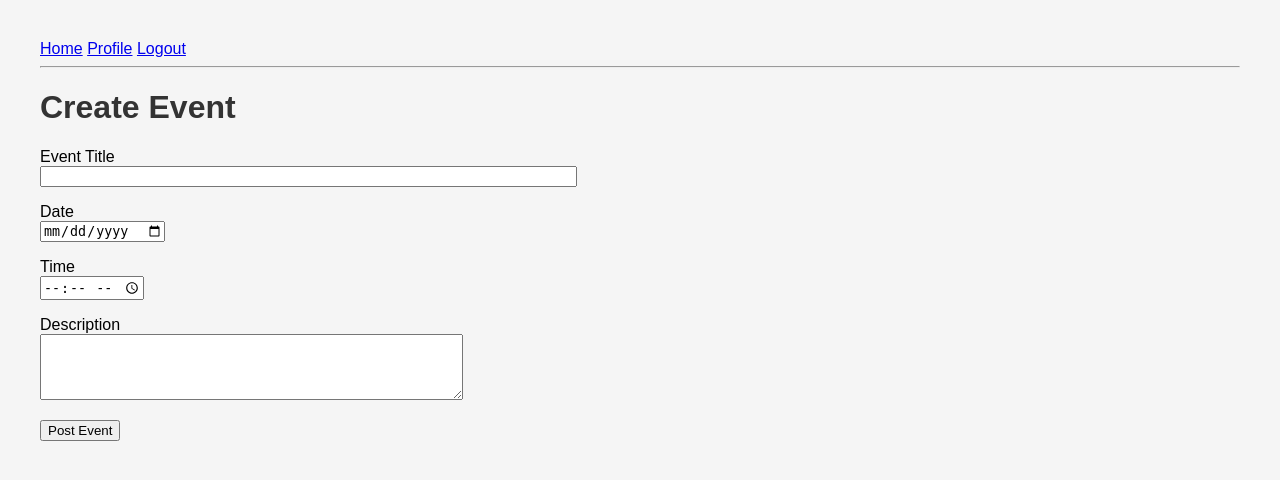
After one commit to Daenariz/riichi-club, a Flask app: page /create_event in a window 1280 px wide. The commit adds this page. Shown: the top 480 px of the page. Run offline with Flask 3, Linux system fonts and the light colour scheme; the visitor is signed in with stand-in values (Sample User, id 1); data comes from the database, SQL or seed files in the repository.

Commit message:
event forms added with create, edit, delete

```diff
--- a/app/blueprints/home.py
+++ b/app/blueprints/home.py
@@ -1,9 +1,9 @@
 from flask import Blueprint, render_template, flash, redirect, url_for, request
-from app.forms import LoginForm, EditProfileForm
+from app.forms import LoginForm, EditProfileForm, EventForm
 from flask_login import login_user, current_user, logout_user, login_required
 import sqlalchemy as sa
 from app import db
-from app.models import User
+from app.models import User, Post
 from urllib.parse import urlsplit
 from datetime import datetime, timezone
 
@@ -18,19 +18,10 @@ def before_request():
 
 @home_bp.route('/')
 @home_bp.route('/index')
-@login_required
+# @login_required
 def index():
-    # user = {'username': 'Miguel'}
-    posts = [
-            {
-                'author': {'username': 'John'},
-                'body': 'Beautiful day in Portland!'
-                },
-            {
-                'author': {'username': 'Susan'},
-                'body': 'The Avengers movie was super cool!'
-                }
-            ]
+    query = sa.select(Post).order_by(Post.timestamp.desc())
+    posts = db.session.scalars(query).all()
     return render_template('index.html', title='Home Page', posts=posts)
 
 
@@ -57,29 +48,70 @@ def logout():
     logout_user()
     return redirect(url_for('home.index'))
 
-
 @home_bp.route('/user/<username>')
 @login_required
 def user(username):
-    user = db.first_or_404(sa.select(User).where(User.username == username))
-    posts = [
-        {'author': user, 'body': 'Test post #1'},
-        {'author': user, 'body': 'Test post #2'}
-    ]
+    user = db.session.scalar(sa.select(User).where(User.username == username))
+    posts = db.session.scalars(user.posts.select()).all()
     return render_template('user.html', user=user, posts=posts)
 
 
-@home_bp.route('/edit_profile', methods=['GET', 'POST'])
+@home_bp.route('/create_event', methods=['GET', 'POST'])
 @login_required
-def edit_profile():
-    form = EditProfileForm()
+def create_event():
+    form = EventForm()
     if form.validate_on_submit():
-        current_user.username = form.username.data
-        current_user.about_me = form.about_me.data
+        # Kombiniere Datum und Zeit
+        combined_dt = datetime.combine(form.date.data, form.time.data)
+
+        # Erstelle ein Event (Post)
+        # Wir nutzen den Titel und die Beschreibung im Body, oder passen dein Model an
+        event_content = f"{form.title.data}: {form.description.data}"
+        post = Post(body=event_content, author=current_user, timestamp=combined_dt)
+
+        db.session.add(post)
         db.session.commit()
-        flash('Your changes have been saved.')
-        return redirect(url_for('home.edit_profile'))
+        flash('Event successfully created!')
+        return redirect(url_for('home.index'))
+    return render_template('create_event.html', title='Create Event', form=form)
+
+@home_bp.route('/edit_event/<int:id>', methods=['GET', 'POST'])
+@login_required
+def edit_event(id):
+    post = db.session.get(Post, id)
+    if post.author != current_user:
+        flash('You cannot edit this event.')
+        return redirect(url_for('home.index'))
+
+    form = EventForm()
+    if form.validate_on_submit():
+        # Kombiniere Datum und Zeit aus dem Formular
+        combined_dt = datetime.combine(form.date.data, form.time.data)
+
+        post.body = f"{form.title.data}: {form.description.data}"
+        post.timestamp = combined_dt
+
+        db.session.commit()
+        flash('Your event has been updated.')
+        return redirect(url_for('home.user', username=current_user.username))
+
     elif request.method == 'GET':
-        form.username.data = current_user.username
-        form.about_me.data = current_user.about_me
-    return render_template('edit_profile.html', title='Edit Profile', form=form)
+        form.description.data = post.body
+        form.date.data = post.timestamp.date()
+        form.time.data = post.timestamp.time()
+        form.title.data = "Event Title"
+
+    return render_template('create_event.html', title='Edit Event', form=form)
+
+@home_bp.route('/delete_event/<int:id>', methods=['POST'])
+@login_required
+def delete_event(id):
+    post = db.session.get(Post, id)
+    if post.author != current_user:
+        flash('You cannot delete this event.')
+        return redirect(url_for('home.index'))
+
+    db.session.delete(post)
+    db.session.commit()
+    flash('Event has been deleted.')
+    return redirect(url_for('home.user', username=current_user.username))
--- a/app/forms.py
+++ b/app/forms.py
@@ -1,6 +1,16 @@
 from flask_wtf import FlaskForm
 from wtforms import StringField, PasswordField, BooleanField, SubmitField, TextAreaField
 from wtforms.validators import DataRequired, Length
+
+from wtforms import StringField, TextAreaField, SubmitField, DateField, TimeField
+from wtforms.validators import DataRequired, Length
+
+class EventForm(FlaskForm):
+    title = StringField('Event Title', validators=[DataRequired(), Length(max=100)])
+    date = DateField('Date', format='%Y-%m-%d', validators=[DataRequired()])
+    time = TimeField('Time', validators=[DataRequired()])
+    description = TextAreaField('Description', validators=[Length(max=500)])
+    submit = SubmitField('Post Event')
 
 class LoginForm(FlaskForm):
     username = StringField('Username', validators=[DataRequired()])
--- a/app/models.py
+++ b/app/models.py
@@ -8,6 +8,16 @@ from flask_login import UserMixin
 from app import login
 from hashlib import md5
 
+
+class Event(db.Model):
+    id: so.Mapped[int] = so.mapped_column(primary_key=True)
+    title: so.Mapped[str] = so.mapped_column(sa.String(100))
+    location: so.Mapped[str] = so.mapped_column(sa.String(100)) # Raum an der TU
+    event_time: so.Mapped[datetime] = so.mapped_column(default=lambda: datetime.now(timezone.utc))
+    description: so.Mapped[Optional[str]] = so.mapped_column(sa.String(256))
+
+    def __repr__(self):
+        return f'<Event {self.title}>'
 
 class User(UserMixin, db.Model):
     id: so.Mapped[int] = so.mapped_column(primary_key=True)
--- a/app/templates/base.html
+++ b/app/templates/base.html
@@ -3,12 +3,11 @@
 <head>
     <meta charset="UTF-8">
     <meta name="viewport" content="width=device-width, initial-scale=1.0">
-    <title>{% block title %}Flask App{% endblock %}</title>
+    <title>{% block title %}Kokushi Musou - Riichi Club{% endblock %}</title>
     <link rel="stylesheet" href="{{ url_for('static', filename='css/style.css') }}">
 </head>
 <body>
 	<div>
-		Microblog:
 		<a href="{{ url_for('home.index') }}">Home</a>
     {% if current_user.is_anonymous %}
 		<a href="{{ url_for('home.login') }}">Login</a>
--- /dev/null
+++ b/app/templates/create_event.html
@@ -0,0 +1,13 @@
+{% extends "base.html" %}
+
+{% block content %}
+    <h1>Create Event</h1>
+    <form action="" method="post">
+        {{ form.hidden_tag() }}
+        <p>{{ form.title.label }}<br>{{ form.title(size=64) }}</p>
+        <p>{{ form.date.label }}<br>{{ form.date() }}</p>
+        <p>{{ form.time.label }}<br>{{ form.time() }}</p>
+        <p>{{ form.description.label }}<br>{{ form.description(cols=50, rows=4) }}</p>
+        <p>{{ form.submit() }}</p>
+    </form>
+{% endblock %}
```
Also changed, not shown: app/templates/index.html (+33 -5 lines), app/templates/user.html (+20 -15 lines), migrations/versions/dc1c57e60b96_add_event_table.py (added, +35 -0 lines).
